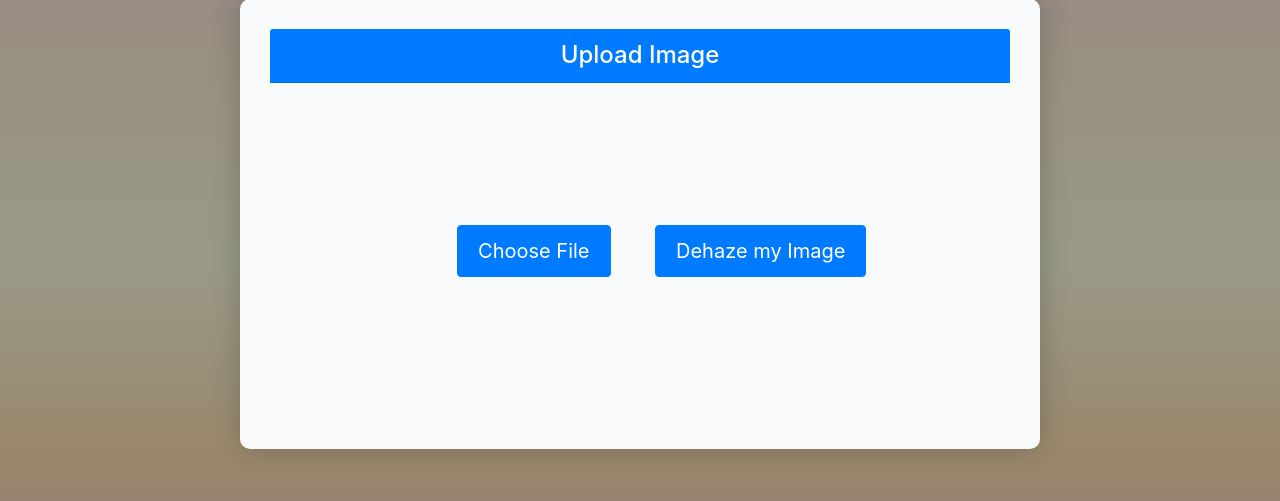
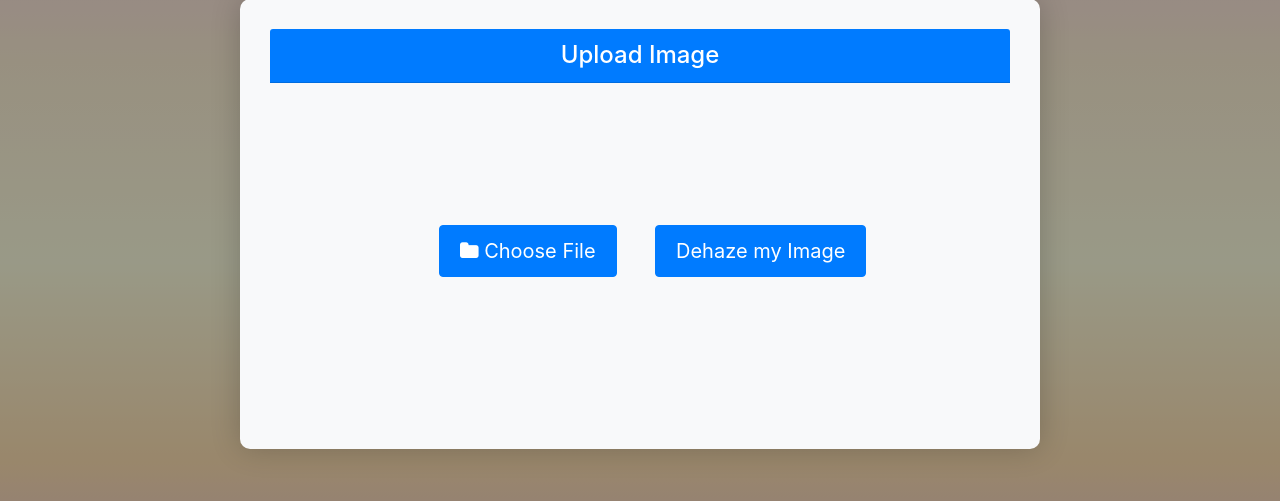
Before and after one commit to RojiTech/digimap_webapp, a Flask app: page / in a window 1280 px wide. Shown: the part 138-639 px from the top of the page. Run offline with Flask 3, Linux system fonts and the light colour scheme; some libraries are stand-ins or nearby versions.

Commit message:
put a folder icon

```diff
--- a/templates/index.html
+++ b/templates/index.html
@@ -23,7 +23,7 @@
             <div class="row">
               <div class="col-md-6">
                 <input type="file" id="file" name="file" required accept=".jpg, .jpeg, .png" style="display: none;">
-                <label for="file" style="margin-bottom:auto; font-size: 20px; padding: 10px 20px;" class="btn btn-primary">Choose File</label>
+                <label for="file" style="margin-bottom:auto; font-size: 20px; padding: 10px 20px;" class="btn btn-primary"><i class="fa fa-folder"></i> Choose File</label>
               </div>
               <div class="col-md-6">
                 <input type="submit" class="btn btn-primary" style="margin-bottom:auto; font-size: 20px; padding: 10px 20px;" name="submit" value="Dehaze my Image">
```
